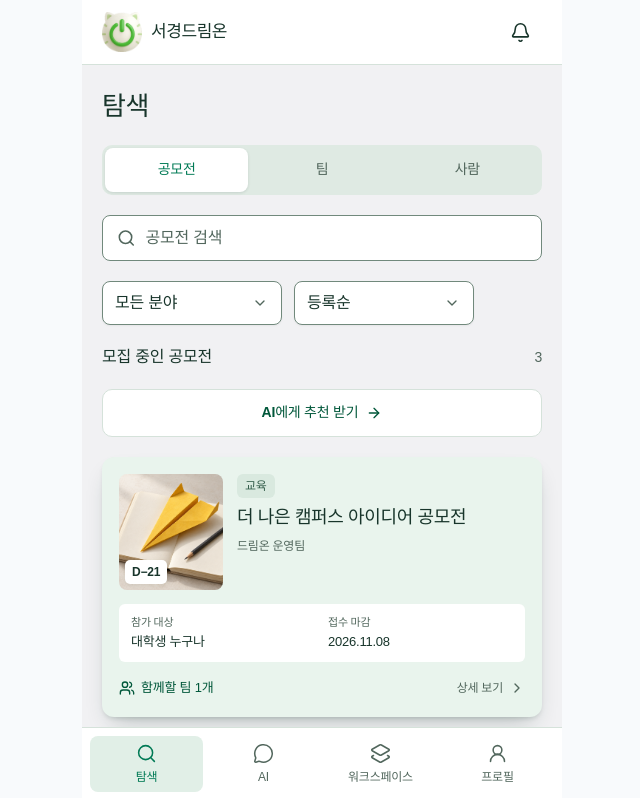
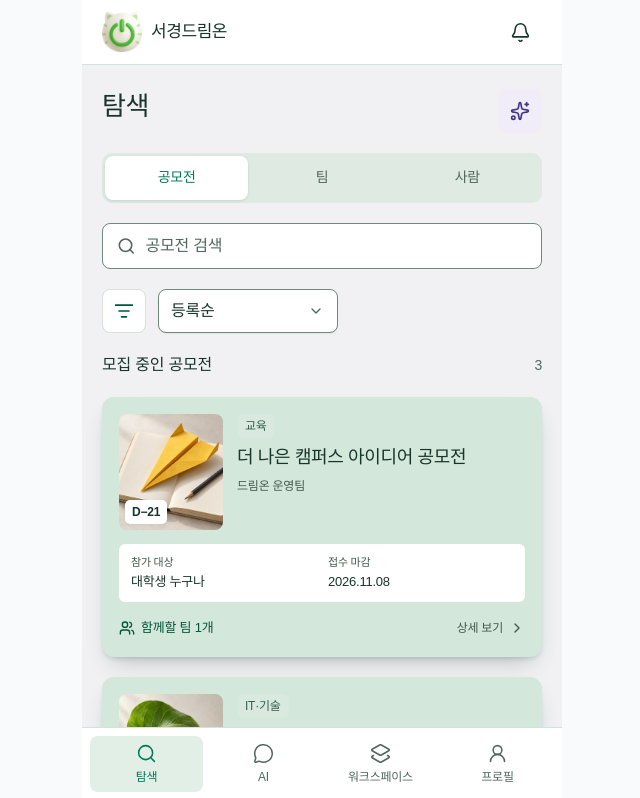
Before and after one commit to wejo-team/sku-dreamon, a React (Vite) app in the folder design-reference/: page /design-preview/explore in a window 1280 px wide. Shown: the top 798 px of the page, without its empty margins (318-958 px from the left). Built offline with nearby package versions, Linux system fonts and the light colour scheme; a web font is replaced by a local one.

Commit message:
refactor(design): strengthen cards and compact explore controls

```diff
--- /dev/null
+++ b/design-reference/src/features/design-preview/ExploreFilters.tsx
@@ -0,0 +1,135 @@
+import { useId, useState } from 'react';
+import { ListFilter } from 'lucide-react';
+import { Button } from '@/components/ui/button';
+import { Checkbox } from '@/components/ui/checkbox';
+import { Label } from '@/components/ui/label';
+import { RadioGroup, RadioGroupItem } from '@/components/ui/radio-group';
+import {
+  Drawer,
+  DrawerClose,
+  DrawerContent,
+  DrawerDescription,
+  DrawerFooter,
+  DrawerHeader,
+  DrawerTitle,
+  DrawerTrigger,
+} from '@/components/ui/drawer';
+import { interestOptions, roleOptions } from './data';
+
+export function ExploreFilters({
+  kind,
+  value,
+  onlyOpen,
+  onApply,
+}: {
+  kind: 'contests' | 'teams' | 'people';
+  value: string;
+  onlyOpen: boolean;
+  onApply: (value: string, onlyOpen: boolean) => void;
+}) {
+  const id = useId();
+  const [open, setOpen] = useState(false);
+  const [draft, setDraft] = useState(value || 'all');
+  const [draftOnlyOpen, setDraftOnlyOpen] = useState(onlyOpen);
+  const category = kind === 'contests';
+  const name = category ? '분야' : '역할';
+  const activeCount =
+    Number(Boolean(value)) + Number(kind === 'teams' && onlyOpen);
+  const summary = [
+    value || `모든 ${name}`,
+    kind === 'teams' && onlyOpen ? '모집중만' : '',
+  ]
+    .filter(Boolean)
+    .join(' · ');
+
+  return (
+    <Drawer
+      open={open}
+      onOpenChange={(next) => {
+        if (next) {
+          setDraft(value || 'all');
+          setDraftOnlyOpen(onlyOpen);
+        }
+        setOpen(next);
+      }}
+    >
+      <DrawerTrigger asChild>
+        <Button
+          variant="outline"
+          className="preview-compact-action preview-filter-trigger"
+          aria-label="탐색 필터"
+          aria-describedby={`${id}-summary`}
+          title={`탐색 필터: ${summary}`}
+          data-active={activeCount > 0}
+        >
+          <ListFilter size={20} aria-hidden="true" />
+          {activeCount > 0 && (
+            <span className="preview-filter-count" aria-hidden="true">
+              {activeCount}
+            </span>
+          )}
+        </Button>
+      </DrawerTrigger>
+      <span id={`${id}-summary`} className="sr-only">
+        {summary}
+      </span>
+      <DrawerContent className="dreamon-preview preview-drawer preview-explore-filter-drawer">
+        <DrawerHeader>
+          <DrawerTitle>탐색 필터</DrawerTitle>
+          <DrawerDescription>
+            원하는 {category ? '분야를' : '역할을'} 골라 결과를 좁혀보세요.
+          </DrawerDescription>
+        </DrawerHeader>
+        <div className="preview-drawer-body preview-explore-filter-body">
+          <RadioGroup
+            aria-label={name}
+            value={draft}
+            onValueChange={setDraft}
+            className="preview-explore-filter-options"
+          >
+            {['all', ...(category ? interestOptions : roleOptions)].map(
+              (option, index) => (
+                <Label
+                  key={option}
+                  htmlFor={`${id}-${index}`}
+                  className="preview-choice"
+                >
+                  <RadioGroupItem id={`${id}-${index}`} value={option} />
+                  {option === 'all' ? `모든 ${name}` : option}
+                </Label>
+              ),
+            )}
+          </RadioGroup>
+          {kind === 'teams' && (
+            <Label className="preview-inline-check" htmlFor={`${id}-open`}>
+              <Checkbox
+                id={`${id}-open`}
+                checked={draftOnlyOpen}
+                onCheckedChange={(checked) =>
+                  setDraftOnlyOpen(checked === true)
+                }
+              />
+              모집중만
+            </Label>
+          )}
+        </div>
+        <DrawerFooter>
+          <Button
+            className="preview-button"
+            onClick={() => {
+              onApply(draft === 'all' ? '' : draft, draftOnlyOpen);
+              setOpen(false);
+            }}
+          >
+            필터 적용
+          </Button>
+          <DrawerClose asChild>
+            <Button variant="outline" className="preview-button">
+              취소
+            </Button>
+          </DrawerClose>
+        </DrawerFooter>
+      </DrawerContent>
+    </Drawer>
+  );
+}
--- a/design-reference/src/features/design-preview/ExplorePages.tsx
+++ b/design-reference/src/features/design-preview/ExplorePages.tsx
@@ -3,26 +3,26 @@ import {
   CalendarDays,
   ChevronRight,
   Search,
+  Sparkles,
+  RotateCcw,
   Users,
   X,
 } from 'lucide-react';
 import { Link, useLocation, useParams, useSearchParams } from 'react-router';
 import { Button } from '@/components/ui/button';
 import { Input } from '@/components/ui/input';
-import { Checkbox } from '@/components/ui/checkbox';
 import { Label } from '@/components/ui/label';
 import { NativeSelect } from '@/components/ui/native-select';
 import {
   contests,
   archivedContest,
-  interestOptions,
   people,
   previewPath,
-  roleOptions,
   getPublicProfile,
 } from './data';
 import { usePreview } from './preview-context';
 import { ContestCover } from './ContestCover';
+import { ExploreFilters } from './ExploreFilters';
 import {
   ActionLink,
   Avatar,
@@ -39,9 +39,12 @@ export function ExplorePage() {
   const mine = signedIn ? getPublicProfile(profile) : null;
   const visiblePeople = signedIn ? (mine ? [...people, mine] : people) : [];
   const location = useLocation();
-  const tab = ['teams', 'people'].includes(params.get('tab') ?? '')
-    ? params.get('tab')!
-    : 'contests';
+  const tab =
+    params.get('tab') === 'teams'
+      ? 'teams'
+      : params.get('tab') === 'people'
+        ? 'people'
+        : 'contests';
   const q = params.get('q') ?? '';
   const category = params.get('category') ?? '';
   const role = params.get('role') ?? '';
@@ -90,7 +93,26 @@ export function ExplorePage() {
   );
   return (
     <section className="preview-explore" aria-label="탐색">
-      <PageIntro title="탐색" />
+      <PageIntro
+        title="탐색"
+        action={
+          tab !== 'people' && (
+            <Button
+              asChild
+              variant="outline"
+              className="preview-compact-action preview-ai-shortcut"
+            >
+              <Link
+                to={previewPath('/ai')}
+                aria-label="AI에게 추천 받기"
+                title="AI에게 추천 받기"
+              >
+                <Sparkles size={20} aria-hidden="true" />
+              </Link>
+            </Button>
+          )
+        }
+      />
       <nav className="preview-tabs" aria-label="탐색 종류">
         {[
           ['contests', '공모전'],
@@ -133,39 +155,21 @@ export function ExplorePage() {
         )}
       </div>
       <div className="preview-filters">
-        {tab === 'contests' ? (
-          <div className="preview-filter-control">
-            <Label className="sr-only" htmlFor="explore-category">
-              분야
-            </Label>
-            <NativeSelect
-              id="explore-category"
-              value={category}
-              onChange={(event) => update('category', event.target.value)}
-            >
-              <option value="">모든 분야</option>
-              {interestOptions.map((value) => (
-                <option key={value}>{value}</option>
-              ))}
-            </NativeSelect>
-          </div>
-        ) : (
-          <div className="preview-filter-control">
-            <Label className="sr-only" htmlFor="explore-role">
-              역할
-            </Label>
-            <NativeSelect
-              id="explore-role"
-              value={role}
-              onChange={(event) => update('role', event.target.value)}
-            >
-              <option value="">모든 역할</option>
-              {roleOptions.map((value) => (
-                <option key={value}>{value}</option>
-              ))}
-            </NativeSelect>
-          </div>
-        )}
+        <ExploreFilters
+          key={tab}
+          kind={tab}
+          value={tab === 'contests' ? category : role}
+          onlyOpen={params.get('open') === 'true'}
+          onApply={(value, onlyOpen) => {
+            const next = new URLSearchParams(params);
+            const key = tab === 'contests' ? 'category' : 'role';
+            if (value) next.set(key, value);
+            else next.delete(key);
+            if (tab === 'teams' && onlyOpen) next.set('open', 'true');
+            else next.delete('open');
+            setParams(next);
+          }}
+        />
         {tab === 'contests' && (
           <div className="preview-filter-control preview-sort">
             <Label className="sr-only" htmlFor="explore-sort">
@@ -181,25 +185,20 @@ export function ExplorePage() {
             </NativeSelect>
           </div>
         )}
-        {tab === 'teams' && (
-          <Label className="preview-inline-check" htmlFor="explore-open">
-            <Checkbox
-              id="explore-open"
-              checked={params.get('open') === 'true'}
-              onCheckedChange={(checked) =>
-                update('open', checked === true ? 'true' : '')
-              }
-            />
-            모집중만
-          </Label>
-        )}
-        {(q || category || role || params.get('open') || contestContext) && (
+        {(q ||
+          category ||
+          role ||
+          sort !== 'default' ||
+          params.get('open') ||
+          contestContext) && (
           <Button
-            variant="ghost"
-            className="preview-text-button"
+            variant="outline"
+            className="preview-compact-action"
+            aria-label="검색 조건 초기화"
+            title="검색 조건 초기화"
             onClick={reset}
           >
-            초기화
+            <RotateCcw size={18} aria-hidden="true" />
           </Button>
         )}
       </div>
@@ -226,11 +225,6 @@ export function ExplorePage() {
           </Link>
         )}
       </div>
-      {tab !== 'people' && (
-        <ActionLink to={previewPath('/ai')} secondary>
-          AI에게 추천 받기
-        </ActionLink>
-      )}
       {tab === 'people' && !signedIn ? (
         <EmptyState
           title="로그인하고 함께할 사람을 찾아보세요"
--- a/design-reference/src/features/design-preview/preview-tokens.css
+++ b/design-reference/src/features/design-preview/preview-tokens.css
@@ -21,7 +21,10 @@
   --surface-control: var(--card);
   --surface-chrome: var(--card);
   --surface-canvas: #f1f1f3;
-  --surface-card: #e9f4ed;
+  --surface-card: #d4e7db;
+  --surface-card-hover: #bdd9c7;
+  --surface-card-pressed: #b2d0bd;
+  --card-muted-foreground: #40594a;
   --radius: 0.625rem;
   --surface-sunken: #dfeae3;
   --ai-soft: #f0edf8;
--- a/design-reference/src/features/design-preview/service-ui.css
+++ b/design-reference/src/features/design-preview/service-ui.css
@@ -191,6 +191,52 @@
   color: var(--muted-foreground);
   gap: 12px;
   font-size: 16px;
+}
+.dreamon-preview .preview-explore .preview-compact-action {
+  position: relative;
+  flex-shrink: 0;
+  width: 44px;
+  min-width: 44px;
+  height: 44px;
+  padding: 0;
+  border-radius: var(--preview-radius-button);
+  color: var(--accent-foreground);
+}
+.dreamon-preview .preview-explore .preview-compact-action svg {
+  width: 20px;
+  height: 20px;
+}
+.dreamon-preview .preview-explore .preview-ai-shortcut {
+  color: var(--ai-ink);
+  background: var(--ai-soft);
+  border-color: transparent;
+}
+.dreamon-preview .preview-filter-trigger[data-active='true'] {
+  background: var(--accent);
+  border-color: var(--primary);
+}
+.dreamon-preview .preview-filter-count {
+  position: absolute;
+  top: -5px;
+  right: -5px;
+  min-width: 18px;
+  height: 18px;
+  padding-inline: 4px;
+  display: grid;
+  place-items: center;
+  border-radius: 50%;
+  background: var(--primary);
+  color: var(--primary-foreground);
+  font-size: 11px;
+  font-weight: 600;
+}
+.dreamon-preview .preview-explore-filter-options {
+  grid-template-columns: repeat(2, minmax(0, 1fr));
+  gap: 10px;
+}
+.dreamon-preview .preview-explore-filter-body {
+  display: grid;
+  gap: 24px;
 }
 .dreamon-preview .preview-filters select,
 .dreamon-preview .preview-results-heading select {
@@ -366,6 +412,7 @@
   gap: 32px;
 }
 .dreamon-preview .preview-card {
+  --muted-foreground: var(--card-muted-foreground);
   border: 1px solid transparent;
   border-radius: var(--preview-radius-card);
   background: var(--surface-card);
@@ -374,20 +421,22 @@
 }
 .dreamon-preview .preview-card:is(a) {
   transition:
+    background-color 160ms ease-out,
     box-shadow 160ms ease-out,
     transform 160ms ease-out;
 }
-.dreamon-preview .preview-card:is(a):hover {
-  background: var(--surface-card);
-  border-color: transparent;
+.dreamon-preview .preview-card:is(a):focus-visible {
+  background: var(--surface-card-hover);
 }
 @media (hover: hover) and (pointer: fine) {
   .dreamon-preview .preview-card:is(a):hover {
+    background: var(--surface-card-hover);
     box-shadow: var(--card-hover-shadow);
     transform: translateY(-2px);
   }
 }
 .dreamon-preview .preview-card:is(a):active {
+  background: var(--surface-card-pressed);
   box-shadow: var(--panel-shadow);
   transform: translateY(1px);
 }
@@ -477,6 +526,7 @@
   box-shadow: var(--panel-shadow);
 }
 .dreamon-preview .preview-panel:not(.preview-form) {
+  --muted-foreground: var(--card-muted-foreground);
   background: var(--surface-card);
   border-color: transparent;
 }
@@ -803,10 +853,27 @@
   border-bottom-color: var(--primary);
 }
 .dreamon-preview .workspace-applicant-row {
+  --muted-foreground: var(--card-muted-foreground);
   border: 1px solid transparent;
   border-radius: var(--preview-radius-card);
   background: var(--surface-card);
   box-shadow: var(--panel-shadow);
+  transition: background-color 160ms ease-out;
+}
+.dreamon-preview .workspace-applicant-row:focus-visible {
+  background: var(--surface-card-hover);
+}
+@media (hover: hover) and (pointer: fine) {
+  .dreamon-preview .workspace-applicant-row:hover {
+    background: var(--surface-card-hover);
+  }
+}
+.dreamon-preview .workspace-applicant-row:active {
+  background: var(--surface-card-pressed);
+}
+.dreamon-preview .workspace-team-enter,
+.dreamon-preview .preview-action-panel .preview-list a:hover {
+  color: var(--accent-foreground);
 }
 .dreamon-preview .workspace-applicant-name p {
   font-size: 16px;
```
Also changed, not shown: 1 other file (tests, documents, lock files or other folders).
